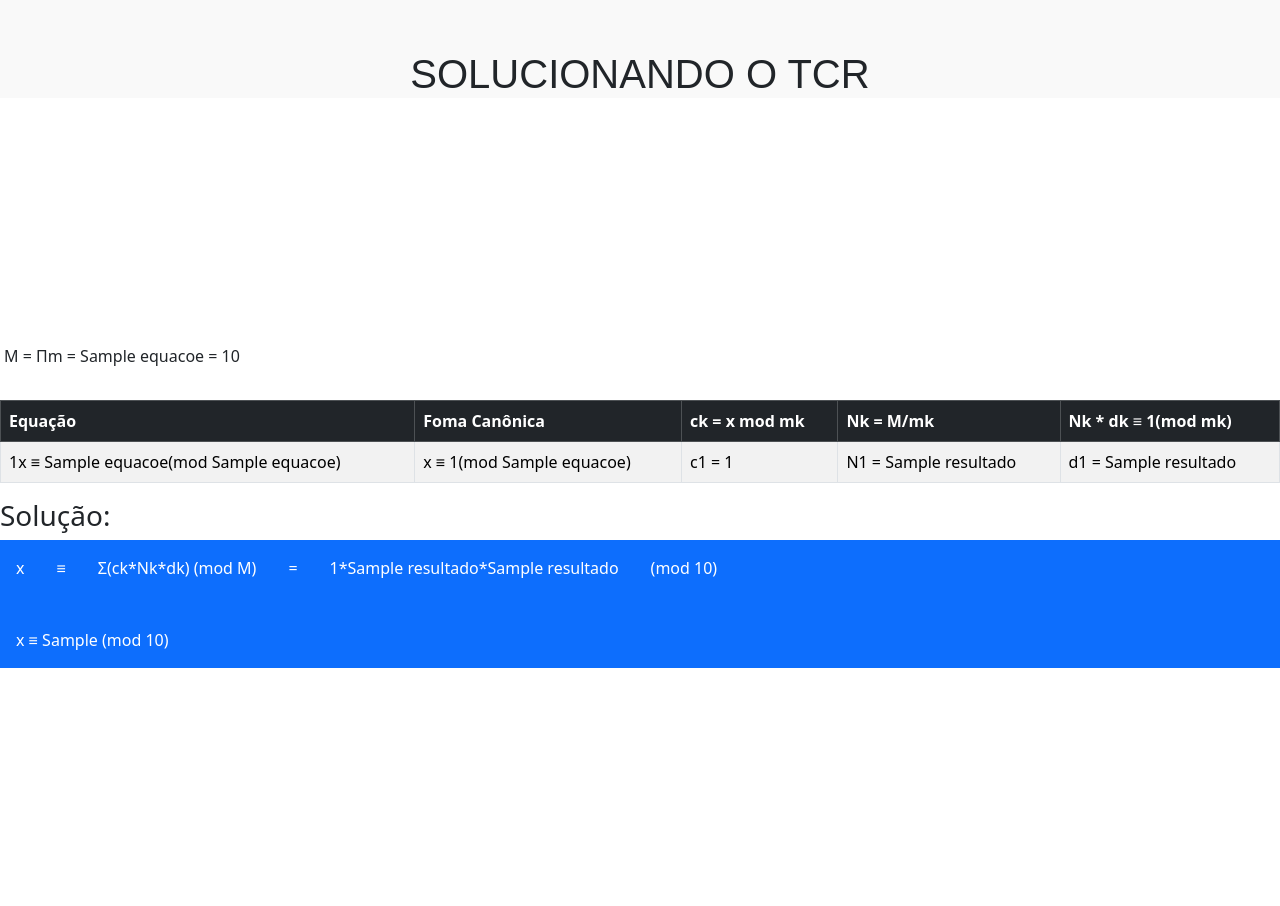
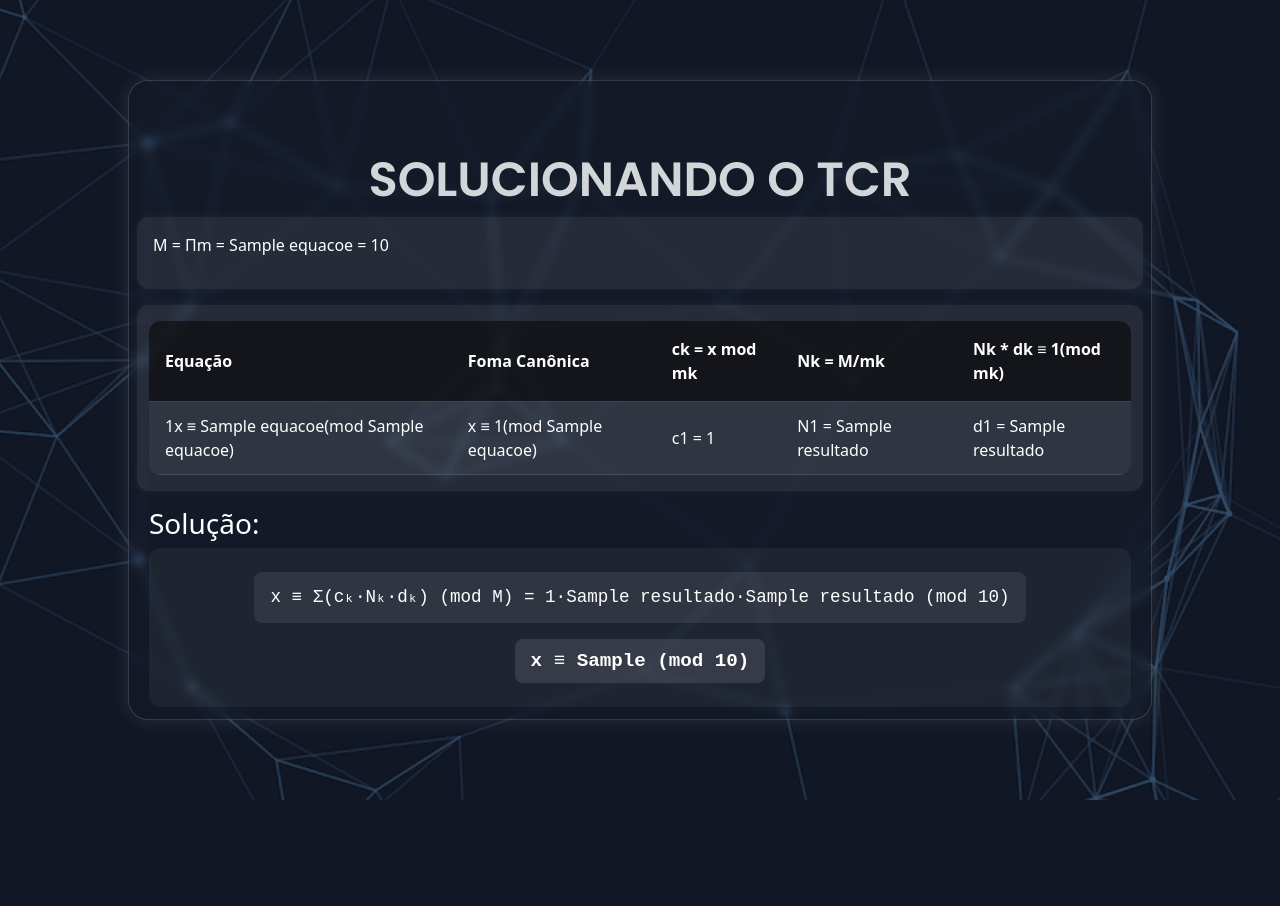
Before and after one commit to NicholasCartaxo/TCR-Web-Solver, a Flask app: template api/templates/resultado.html in a window 1280 px wide. After the commit the page ends 800 px from the top, so only its background shows below. Run offline with Flask 3, Linux system fonts and the light colour scheme; the template is opened without the code that fills it: most values are stand-ins (such as "Sample title", 1, 10 or a date in 2020).

Commit message:
almost finished

```diff
--- a/api/static/css/resultado.css
+++ b/api/static/css/resultado.css
@@ -1,6 +1,124 @@
 #titulo {
-    font-family: Arial, sans-serif;
-    background-color: #f9f9f9;
+    font-family: 'Poppins', sans-serif;
+    font-weight: 600; /* semi-bold */
+    font-size: 2rem;
+    background-color: transparent;
+    color: #d3d6d8; /* cor extraída da imagem */
     text-align: center;
     padding-top: 50px;
+    font-size: 48px; /* se quiser destacar mais */
 }
+
+body {
+    font-family: 'Poppins', sans-serif;
+  }
+
+.background-overlay {
+    position: fixed;
+    top: 0;
+    left: 0;
+    width: 100%;
+    height: 100%;
+    background: url("../img/background1.png") center/cover no-repeat, #111b2c;
+    z-index: -1;
+}
+
+.container-box {
+    position: absolute;
+    top: 50%;
+    left: 50%;
+    transform: translate(-50%, -50%);
+    width: 80%;
+    max-height: 80%; /* <- altura máxima, não fixa */
+    overflow-y: auto; /* <- permite rolagem quando necessário */
+    height: 80%;
+    background: rgba(255, 255, 255, 0.01); /* ← mais claro e translúcido */
+    border-radius: 20px;
+    box-shadow: 0 0 20px rgba(255, 255, 255, 0.1); /* leve brilho */
+    border: 1px solid rgba(255, 255, 255, 0.15);
+    backdrop-filter: blur(5px); /* vidro fosco mais evidente */
+
+    display: flex;
+    flex-direction: column;
+    align-items: center;
+    justify-content: center;
+    justify-content: flex-start; /* <- muda de center para flex-start */
+    color: white;
+    padding: 20px; /* espaço interno para rolagem mais suave */
+}
+
+.inner-box {
+    margin: 1rem auto;
+    padding: 1rem;
+    width: 100%;
+    background: rgba(255, 255, 255, 0.08);
+    border-radius: 0.75rem;
+    box-shadow: 0 0 10px rgba(255, 255, 255, 0.05);
+    text-align: left;
+  }
+
+  /* TABELA CUSTOMIZADA */
+.table2 {
+    width: 100%;
+    border-collapse: separate;
+    border-spacing: 0;
+    border-radius: 0.75rem;
+    overflow: hidden;
+    background-color: rgba(255, 255, 255, 0.05);
+    color: white;
+  }
+
+  /* CABEÇALHO DA TABELA */
+  .table2 thead {
+    background-color: rgba(0, 0, 0, 0.6);
+    color: #fff;
+  }
+
+  .table2 thead th {
+    padding: 1rem;
+    border-bottom: 1px solid rgba(255, 255, 255, 0.2);
+  }
+
+  /* CORPO DA TABELA */
+  .table2 tbody td {
+    padding: 0.75rem 1rem;
+    border-bottom: 1px solid rgba(255, 255, 255, 0.1);
+  }
+
+  /* REMOVER LISTRAS DO BOOTSTRAP */
+  .table-striped > tbody > tr:nth-of-type(odd) {
+    background-color: rgba(255, 255, 255, 0.03);
+  }
+
+  .table-bordered {
+    border: none;
+  }
+  .solucao-box {
+    padding: 1.5rem;
+    background-color: rgba(255, 255, 255, 0.05);
+    border-radius: 0.75rem;
+    color: white;
+    display: flex;
+    flex-direction: column;
+    align-items: center;
+    gap: 1rem;
+  }
+
+  .linha-soma-unica {
+    background-color: rgba(255, 255, 255, 0.08);
+    padding: 0.75rem 1rem;
+    border-radius: 0.5rem;
+    font-family: 'Courier New', monospace;
+    font-size: 1.1rem;
+    white-space: nowrap;
+    display: inline-block;
+  }
+
+  .resultado-final {
+    font-size: 1.2rem;
+    font-weight: bold;
+    background-color: rgba(255, 255, 255, 0.1);
+    padding: 0.5rem 1rem;
+    border-radius: 0.5rem;
+    font-family: 'Courier New', monospace;
+  }
--- a/api/templates/resultado.html
+++ b/api/templates/resultado.html
@@ -5,9 +5,12 @@
     <title>Minha App Flask</title>
     <link rel="stylesheet" href="{{ url_for('static', filename='css/resultado.css') }}">
     <link href="https://cdn.jsdelivr.net/npm/bootstrap@5.3.5/dist/css/bootstrap.min.css" rel="stylesheet" integrity="sha384-SgOJa3DmI69IUzQ2PVdRZhwQ+dy64/BUtbMJw1MZ8t5HZApcHrRKUc4W0kG879m7" crossorigin="anonymous">
+    <link href="https://fonts.googleapis.com/css2?family=Poppins:wght@400;600&display=swap" rel="stylesheet">
     <script src="https://cdn.jsdelivr.net/npm/bootstrap@5.3.5/dist/js/bootstrap.bundle.min.js" integrity="sha384-k6d4wzSIapyDyv1kpU366/PK5hCdSbCRGRCMv+eplOQJWyd1fbcAu9OCUj5zNLiq" crossorigin="anonymous"></script>
 </head>
 <body>
+    <div class="background-overlay"></div>
+    <div class="container-box">
     <div class="conteudo">
         <h1 id="titulo">SOLUCIONANDO O TCR</h1>
         <div id="barra-colorida">
@@ -18,15 +21,15 @@
     </div>
     <div class="d-flex justify-content-center align-items-center vh-100" id="resposta-container">
         <div class="row">
-            <div id="M" class="p-3">
+            <div id="M" class="p-3 inner-box">
                 <p>M = Πm =
                     {% for i in range(equacoes | length) %}
                         {{ equacoes[i][2] }}{% if not loop.last %} * {% endif %}
                     {% endfor %}
                     = {{mTotal}}</p>
             </div>
-            <div>
-                <table class="table table-striped table-bordered">
+            <div class="inner-box">
+                <table class="table2">
                     <thead class="table-dark">
                         <tr>
                             <th>Equação</th>
@@ -51,22 +54,22 @@
             </div>
             <div>
                 <h3>Solução:</h3>
-                <div class="row w-100 flex-nowrap mx-0 bg-primary">
-                    <p class="col-auto bg-primary text-white p-3">x</p>
-                    <p class="col-auto bg-primary text-white p-3">≡</p>
-                    <p class="col-auto bg-primary text-white p-3">Σ(ck*Nk*dk) (mod M)</p>
-                    <p class="col-auto bg-primary text-white p-3">=</p>
-
-                    {% for i in range(resultados | length) %}
-                    <p class="col-auto bg-primary text-white p-3">{{ resultados[i][0] }}*{{ resultados[i][1] }}*{{ resultados[i][2] }}</p>
-                    {% if not loop.last %}<p class="col-auto bg-primary text-white p-3"> + </p>{% endif %}
-                    {% endfor %}
-
-                    <p class="col-auto bg-primary text-white p-3">(mod {{mTotal}})</p>
+                <div class="solucao-box">
+                    <div class="linha-soma-unica">
+                        x ≡ Σ(cₖ·Nₖ·dₖ) (mod M) =
+                        {% for i in range(resultados | length) %}
+                            {{ resultados[i][0] }}·{{ resultados[i][1] }}·{{ resultados[i][2] }}
+                            {% if not loop.last %}+{% endif %}
+                        {% endfor %}
+                        (mod {{mTotal}})
+                    </div>
+                    <div class="resultado-final">
+                        x ≡ {{x}} (mod {{mTotal}})
+                    </div>
                 </div>
-                <p class="bg-primary text-white p-3">x ≡ {{x}} (mod {{mTotal}}) </p>
             </div>
         </div>
     </div>
+</div>
 </body>
 </html>
```
Also changed, not shown: api/static/css/style.css (+140 -28 lines), api/static/script.js (+18 -2 lines), api/templates/index.html (+16 -8 lines).
